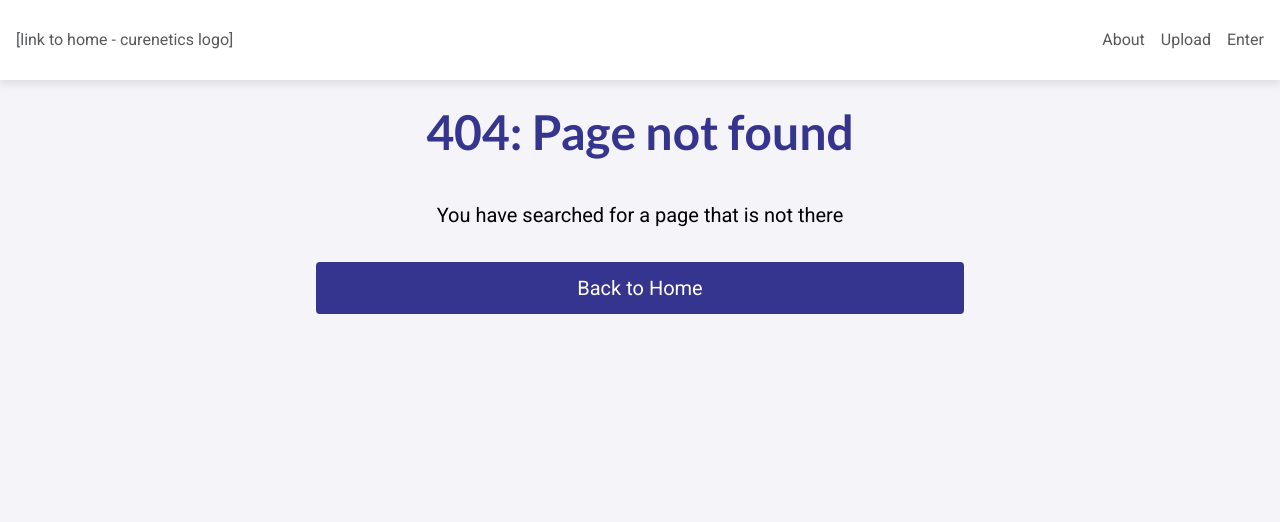
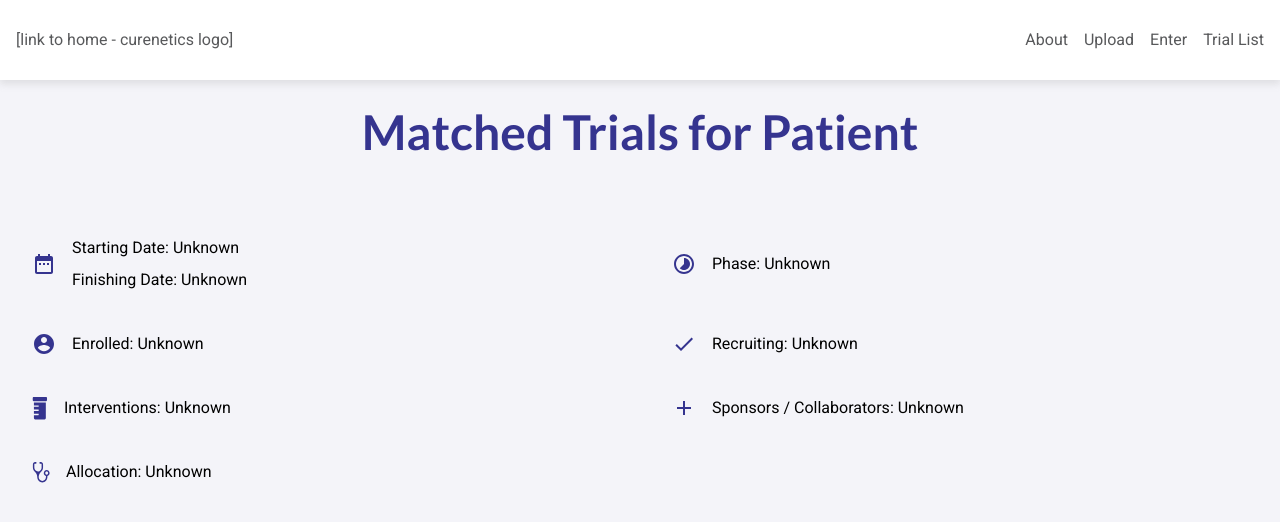
Before and after one commit to yalla-coop/curenetics, a React (Create React App) app: page /trial-list in a window 1280 px wide. Before the commit this address had no page. Shown: the top 522 px of the page. Built offline with nearby package versions, Linux system fonts and the light colour scheme.

Commit message:
result card icons

```diff
--- a/src/components/App.js
+++ b/src/components/App.js
@@ -11,6 +11,8 @@ import About from './pages/about';
 import NotFound from './pages/notfound';
 import Upload from './pages/upload';
 import Enter from './pages/enter';
+// a dynamic route, added for testing - icons:
+import TrialList from './pages/trialList';
 
 import { sectionMixin } from './common/Layout';
 import { breakpoint, colors, fontFamily } from '../styles/globalStyles';
@@ -93,6 +95,9 @@ function App() {
                 <li>
                   <Link to="/enter">Enter</Link>
                 </li>
+                <li>
+                  <Link to="/trial-list">Trial List</Link>
+                </li>
               </ul>
             </Nav>
           </TopContainer>
@@ -104,6 +109,7 @@ function App() {
             <Route path="/about" component={About} />
             <Route path="/upload" component={Upload} />
             <Route path="/enter" component={Enter} />
+            <Route path="/trial-list" component={TrialList} />
             <Route component={NotFound} />
           </Switch>
         </Main>
--- a/src/components/common/Layout.js
+++ b/src/components/common/Layout.js
@@ -17,6 +17,13 @@ const Header = styled.header`
   }
 `;
 
+const Container = styled.section`
+${sectionMixin};
+${props => props.isCenter ? 'text-align: center;' : ''}
+@media only screen and (min-width: ${breakpoint.tablet}) {
+  ${props => props.hasColumns ? 'display: flex;' : ''}
+}
+`;
 
 // half width
 const columnMixin = css`
@@ -76,7 +83,7 @@ const BreadCrumb = styled.nav`
 `;
 
 export {
-  sectionMixin, Header,
+  sectionMixin, Header, Container,
   columnMixin, Article,
   cardMixin, PatientCard, UploadCard,
   BreadCrumb,
--- a/src/components/common/icons/Tick.jsx
+++ b/src/components/common/icons/Tick.jsx
@@ -1,6 +1,6 @@
 import React from 'react';
 
-const Tick = ({ titleTag = 'Tick', width = 24, fill = '#000' }) => (
+const Tick = ({ titleTag = 'Tick', width = 24, fill = '#35348f' }) => (
   <svg
     xmlns="http://www.w3.org/2000/svg"
     viewBox="0 0 24 24"
--- /dev/null
+++ b/src/components/pages/trialList/ResultDetails.js
@@ -0,0 +1,87 @@
+import React from 'react';
+import styled from 'styled-components';
+
+import Calendar from '../../common/icons/Calendar';
+import Phase from '../../common/icons/Phase';
+import Avatar from '../../common/icons/Avatar';
+import Tick from '../../common/icons/Tick';
+import TestTube from '../../common/icons/TestTube';
+import Plus from '../../common/icons/Plus';
+import Stethiscope from '../../common/icons/Stethiscope';
+
+import { breakpoint } from '../../../styles/globalStyles';
+
+const DetailGrid = styled.div`
+  @media only screen and (min-width: ${breakpoint.tablet}) {
+    display: grid;
+    grid-template-columns: repeat(2, 1fr);
+    grid-gap: 2rem;
+    padding-bottom: 4rem;
+  }
+  @media only screen and (min-width: ${breakpoint.large}) {
+    grid-gap: 2rem 4rem;
+  }
+`;
+
+const DetailItem = styled.div`
+  display: flex;
+  flex-direction: column;
+  line-height: 2rem;
+  > svg {
+    margin-right: 1rem;
+  }
+  @media only screen and (min-width: ${breakpoint.Xsmall}) {
+    flex-direction: row;
+    align-items: center;
+  }
+`;
+
+
+// part of the result card with the most icons
+const ResultDetails = ({
+  startDate = 'Unknown',
+  finishDate = 'Unknown',
+  phase = 'Unknown',
+  enrolled = 'Unknown',
+  status = 'Unknown',
+  interventions = 'Unknown',
+  sponsors = 'Unknown',
+  allocation = 'Unknown',
+}) => (
+  <DetailGrid>
+    <DetailItem>
+      <Calendar />
+      <div>
+        Starting Date: {startDate}<br/>
+        Finishing Date: {finishDate}
+      </div>
+    </DetailItem>
+    <DetailItem>
+      <Phase />
+      Phase: {phase}
+    </DetailItem>
+    <DetailItem>
+      <Avatar />
+      Enrolled: {enrolled}
+    </DetailItem>
+    <DetailItem>
+      <Tick />
+      Recruiting: {status}
+    </DetailItem>
+    <DetailItem>
+      <TestTube />
+      Interventions: {interventions}
+    </DetailItem>
+    <DetailItem>
+      <Plus />
+      Sponsors / Collaborators: {sponsors}
+    </DetailItem>
+    <DetailItem>
+      <Stethiscope />
+      Allocation: {allocation}
+    </DetailItem>
+  </DetailGrid>
+);
+
+export default ResultDetails
+;
--- a/src/components/pages/trialList/index.js
+++ b/src/components/pages/trialList/index.js
@@ -0,0 +1,23 @@
+import React, { Fragment } from 'react';
+import ResultDetails from './ResultDetails'
+
+import { Header, Container } from '../../common/Layout';
+import { Title } from '../../common/Typography';
+
+
+const TrialList = () => (
+  <Fragment>
+
+    <Header>
+      <Title>Matched Trials for Patient</Title>
+    </Header>
+
+    <Container>
+      <ResultDetails />
+    </Container>
+
+  </Fragment>
+);
+
+export default TrialList
+;
```
